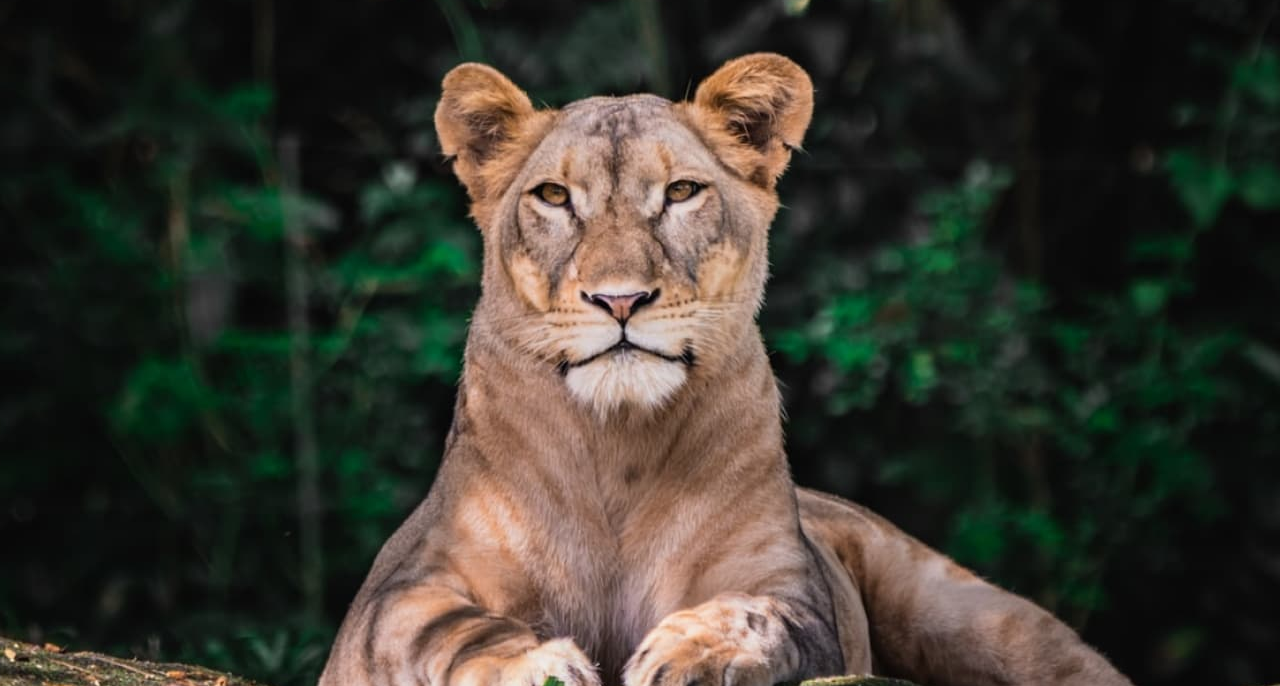
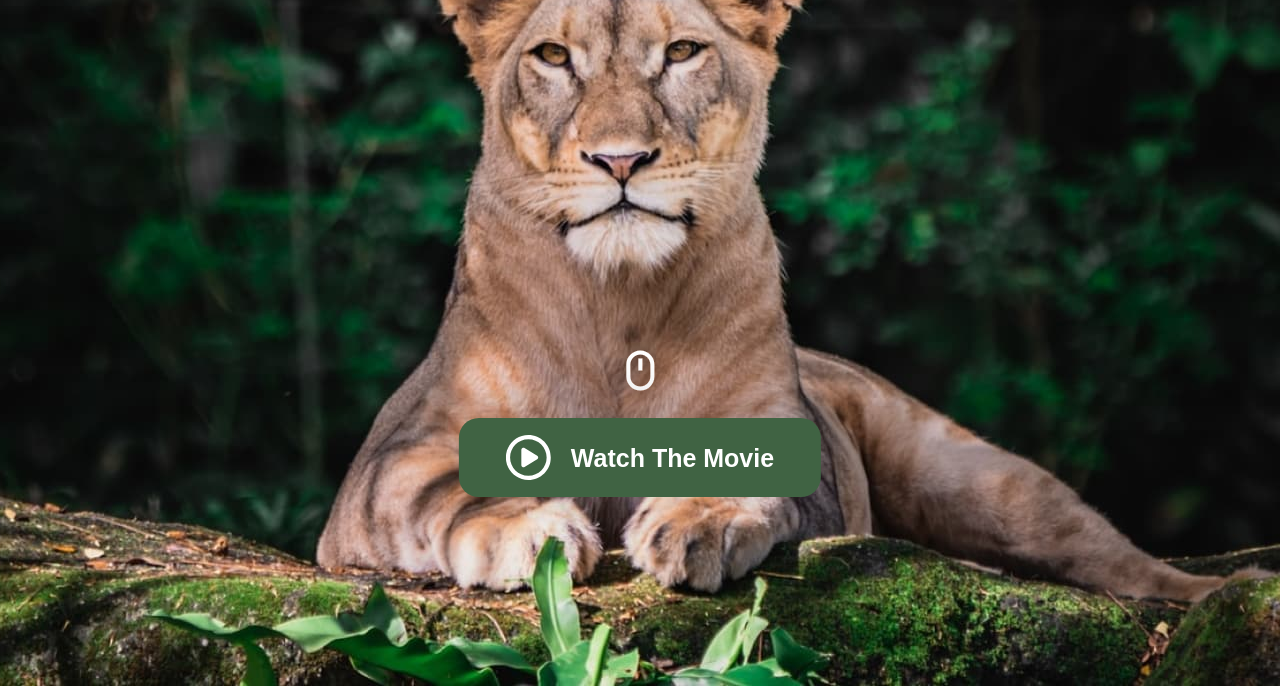
Before and after one commit to props98/NAT-GEO-WILD, a plain HTML site: page index.html in a window 1280 px wide. Shown: the part 114-800 px from the top of the page. Drawn offline with Linux system fonts and the light colour scheme.

Commit message:
Добавлена центральная кнопка

```diff
--- a/index.html
+++ b/index.html
@@ -65,6 +65,40 @@
                 </li>
             </ul>
         </div>
+        <div class="play__wrapper">
+            <svg class="mouse__svg" width="69" height="69" viewBox="0 0 81 99" fill="none" xmlns="http://www.w3.org/2000/svg">
+                <g filter="url(#filter0_d_5_73)">
+                    <path d="M40.4281 78.25H40.5C51.5946 78.25 60.625 69.2225 60.625 58.125V40.875C60.625 29.8321 51.6349 20.8247 40.5546 20.75H40.3821C29.3421 20.8132 20.375 29.8264 20.375 40.875V58.125C20.375 69.2225 29.3709 78.25 40.4281 78.25ZM26.125 40.875C26.1303 37.0716 27.6406 33.4248 30.3259 30.7314C33.0113 28.0379 36.6535 26.5167 40.4569 26.5C48.4063 26.5172 54.875 32.9659 54.875 40.875V58.125C54.875 66.0514 48.4264 72.5 40.5 72.5H40.4281C32.4098 72.5 26.125 66.1865 26.125 58.125V40.875Z" fill="white"/>
+                    <path d="M37.625 32.25H43.375V49.5H37.625V32.25Z" fill="white"/>
+                </g>
+                <defs>
+                <filter id="filter0_d_5_73" x="-14" y="-5" width="109" height="109" filterUnits="userSpaceOnUse" color-interpolation-filters="sRGB">
+                    <feFlood flood-opacity="0" result="BackgroundImageFix"/>
+                    <feColorMatrix in="SourceAlpha" type="matrix" values="0 0 0 0 0 0 0 0 0 0 0 0 0 0 0 0 0 0 127 0" result="hardAlpha"/>
+                    <feOffset/>
+                    <feGaussianBlur stdDeviation="10"/>
+                    <feComposite in2="hardAlpha" operator="out"/>
+                    <feColorMatrix type="matrix" values="0 0 0 0 0 0 0 0 0 0 0 0 0 0 0 0 0 0 0.5 0"/>
+                    <feBlend mode="normal" in2="BackgroundImageFix" result="effect1_dropShadow_5_73"/>
+                    <feBlend mode="normal" in="SourceGraphic" in2="effect1_dropShadow_5_73" result="shape"/>
+                </filter>
+                </defs>
+            </svg>
+            <button class="play__button">
+                <span class="visually-hidden">Play</span>
+                <svg width="45" height="45" viewBox="0 0 45 45" fill="none" xmlns="http://www.w3.org/2000/svg">
+                    <g clip-path="url(#clip0_3_28)">
+                        <path d="M16.5498 12.9287C17.209 12.5508 18.0264 12.4893 18.6768 12.9639L31.333 20.6982C31.957 21.085 32.3438 21.7617 32.3438 22.5C32.3438 23.2383 31.957 23.915 31.333 24.3018L18.6768 32.0361C18.0264 32.4316 17.209 32.4492 16.5498 32.0713C15.8818 31.7021 15.4688 30.999 15.4688 30.2344V14.6865C15.4688 14.001 15.8818 13.2979 16.5498 12.9287ZM45 22.5C45 34.9277 34.9277 45 22.5 45C10.0723 45 0 34.9277 0 22.5C0 10.0723 10.0723 0 22.5 0C34.9277 0 45 10.0723 45 22.5ZM22.5 4.21875C12.4014 4.21875 4.21875 12.4014 4.21875 22.5C4.21875 32.5986 12.4014 40.7812 22.5 40.7812C32.5986 40.7812 40.7812 32.5986 40.7812 22.5C40.7812 12.4014 32.5986 4.21875 22.5 4.21875Z" fill="white"/>
+                    </g>
+                    <defs>
+                        <clipPath id="clip0_3_28">
+                            <rect width="45" height="45" fill="white"/>
+                        </clipPath>
+                    </defs>
+                </svg>
+                <span>Watch The Movie</span>
+            </button>
+        </div>
     </header>
 </body>
 </html>
--- a/sass/style.sass
+++ b/sass/style.sass
@@ -31,7 +31,8 @@ img
 
 .header
     height: 100vh
-    background: url(../img/bg-lion.jpg) center no-repeat
+    background: url(../img/bg-lion.jpg) center bottom no-repeat
+    position: relative
 
 .header__wrapper
     padding: 32px 45px 0 45px
@@ -90,3 +91,32 @@ img
 .controls__button:hover .icon,
 .controls__button:focus .icon
     fill: yellow
+
+.play__wrapper
+    display: flex
+    justify-content: center
+    flex-direction: column
+    align-items: center
+    position: absolute
+    left: 50%
+    transform: translateX(-50%)
+    bottom: 189px
+
+.mouse__svg
+    margin-bottom: 13px
+
+.play__button
+    padding: 17px 47px 17px 47px
+    display: flex
+    align-items: center
+    border: none
+    border-radius: 20px
+    background: #406343
+    box-shadow: -25px 0px 50px rgba(0, 0, 0, 0.1), 25px -25px 50px rgba(0, 0, 0, 0.1)
+
+.play__button span
+    margin-left: 20px
+    color: #fff
+    font-weight: 700
+    font-size: 25px
+    line-height: 38px
```
Also changed, not shown: style/style.css, 1 other file.
